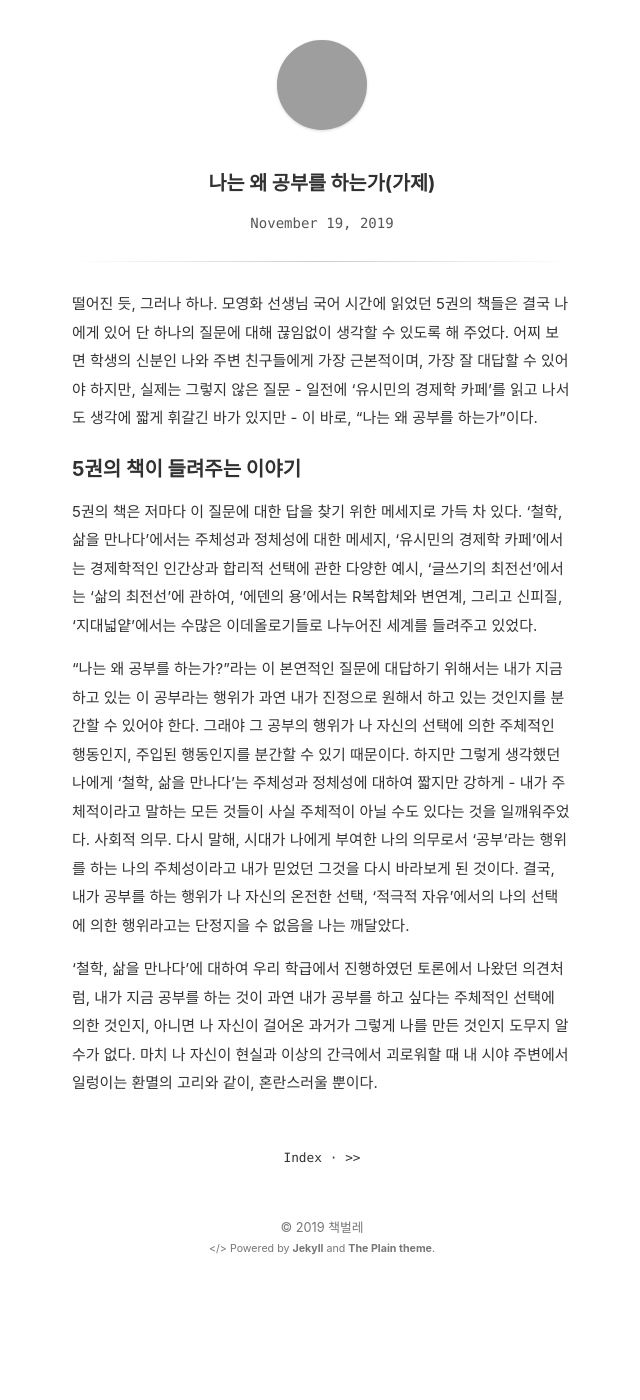
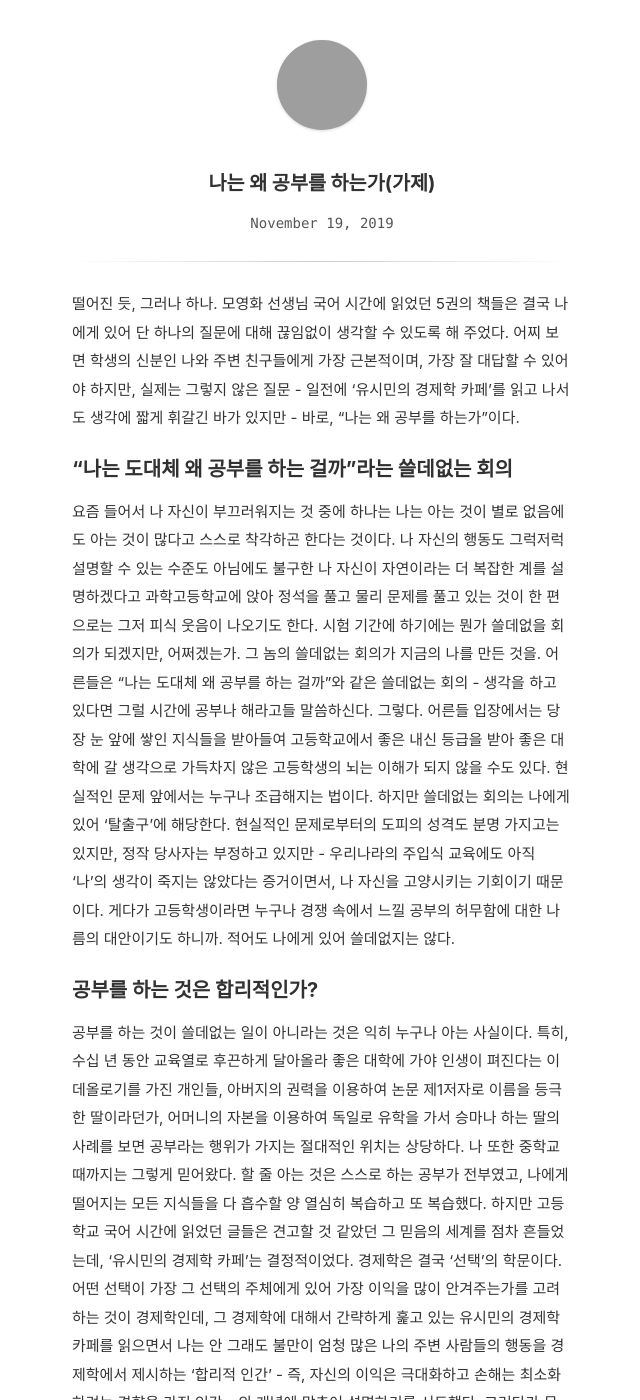
Before and after one commit to stevenoh0908/stevenoh0908.github.io, a Jekyll site: the page built from _posts/2019-11-19-나는 왜 공부를 하는가(가제).md, in a window 1280 px wide and 1400 px high, cut to the strip 0-1400 px from the top of the window. Shown: the whole strip, without its empty margins (318-958 px from the left). Built offline with Jekyll 4.4.1, drawn with Linux system fonts in a browser that asks for light colours; comment, search, counter and statistics services are not loaded; some of the changed text lies outside the part shown; grey boxes are pictures that could not be loaded.

Commit message:
Update 2019-11-19-나는 왜 공부를 하는가(가제).md

```diff
--- a/_posts/2019-11-19-나는 왜 공부를 하는가(가제).md
+++ b/_posts/2019-11-19-나는 왜 공부를 하는가(가제).md
@@ -5,12 +5,17 @@ status: private
 ---
 
   떨어진 듯, 그러나 하나. 모영화 선생님 국어 시간에 읽었던 5권의 책들은 결국 나에게 있어 단 하나의 질문에 대해 끊임없이 생각할 수 있도록 해 주었다.
- 어찌 보면 학생의 신분인 나와 주변 친구들에게 가장 근본적이며, 가장 잘 대답할 수 있어야 하지만, 실제는 그렇지 않은 질문 - 일전에 '유시민의 경제학 카페'를 읽고 나서도 생각에 짧게 휘갈긴 바가 있지만 - 이 바로, "나는 왜 공부를 하는가"이다.
+ 어찌 보면 학생의 신분인 나와 주변 친구들에게 가장 근본적이며, 가장 잘 대답할 수 있어야 하지만, 실제는 그렇지 않은 질문 - 일전에 '유시민의 경제학 카페'를 읽고 나서도 생각에 짧게 휘갈긴 바가 있지만 - 바로, "나는 왜 공부를 하는가"이다.
 
-### 5권의 책이 들려주는 이야기
+### "나는 도대체 왜 공부를 하는 걸까"라는 쓸데없는 회의
 
- 5권의 책은 저마다 이 질문에 대한 답을 찾기 위한 메세지로 가득 차 있다. '철학, 삶을 만나다'에서는 주체성과 정체성에 대한 메세지, '유시민의 경제학 카페'에서는 경제학적인 인간상과 합리적 선택에 관한 다양한 예시, '글쓰기의 최전선'에서는 '삶의 최전선'에 관하여, '에덴의 용'에서는 R복합체와 변연계, 그리고 신피질, '지대넓얕'에서는 수많은 이데올로기들로 나누어진 세계를 들려주고 있었다.
+ 요즘 들어서 나 자신이 부끄러워지는 것 중에 하나는 나는 아는 것이 별로 없음에도 아는 것이 많다고 스스로 착각하곤 한다는 것이다. 나 자신의 행동도 그럭저럭 설명할 수 있는 수준도 아님에도 불구한 나 자신이 자연이라는 더 복잡한 계를 설명하겠다고 과학고등학교에 앉아 정석을 풀고 물리 문제를 풀고 있는 것이 한 편으로는 그저 피식 웃음이 나오기도 한다. 시험 기간에 하기에는 뭔가 쓸데없을 회의가 되겠지만, 어쩌겠는가. 그 놈의 쓸데없는 회의가 지금의 나를 만든 것을.
+ 어른들은 "나는 도대체 왜 공부를 하는 걸까"와 같은 쓸데없는 회의 - 생각을 하고 있다면 그럴 시간에 공부나 해라고들 말씀하신다. 그렇다. 어른들 입장에서는 당장 눈 앞에 쌓인 지식들을 받아들여 고등학교에서 좋은 내신 등급을 받아 좋은 대학에 갈 생각으로 가득차지 않은 고등학생의 뇌는 이해가 되지 않을 수도 있다. 현실적인 문제 앞에서는 누구나 조급해지는 법이다. 하지만 쓸데없는 회의는 나에게 있어 '탈출구'에 해당한다. 현실적인 문제로부터의 도피의 성격도 분명 가지고는 있지만, 정작 당사자는 부정하고 있지만 - 우리나라의 주입식 교육에도 아직 '나'의 생각이 죽지는 않았다는 증거이면서, 나 자신을 고양시키는 기회이기 때문이다. 게다가 고등학생이라면 누구나 경쟁 속에서 느낄 공부의 허무함에 대한 나름의 대안이기도 하니까. 적어도 나에게 있어 쓸데없지는 않다.
 
- "나는 왜 공부를 하는가?"라는 이 본연적인 질문에 대답하기 위해서는 내가 지금 하고 있는 이 공부라는 행위가 과연 내가 진정으로 원해서 하고 있는 것인지를 분간할 수 있어야 한다. 그래야 그 공부의 행위가 나 자신의 선택에 의한 주체적인 행동인지, 주입된 행동인지를 분간할 수 있기 때문이다. 하지만 그렇게 생각했던 나에게 '철학, 삶을 만나다'는 주체성과 정체성에 대하여 짧지만 강하게 - 내가 주체적이라고 말하는 모든 것들이 사실 주체적이 아닐 수도 있다는 것을 일깨워주었다. 사회적 의무. 다시 말해, 시대가 나에게 부여한 나의 의무로서 '공부'라는 행위를 하는 나의 주체성이라고 내가 믿었던 그것을 다시 바라보게 된 것이다. 결국, 내가 공부를 하는 행위가 나 자신의 온전한 선택, '적극적 자유'에서의 나의 선택에 의한 행위라고는 단정지을 수 없음을 나는 깨달았다.
 
-  '철학, 삶을 만나다'에 대하여 우리 학급에서 진행하였던 토론에서 나왔던 의견처럼, 내가 지금 공부를 하는 것이 과연 내가 공부를 하고 싶다는 주체적인 선택에 의한 것인지, 아니면 나 자신이 걸어온 과거가 그렇게 나를 만든 것인지 도무지 알 수가 없다. 마치 나 자신이 현실과 이상의 간극에서 괴로워할 때 내 시야 주변에서 일렁이는 환멸의 고리와 같이, 혼란스러울 뿐이다.
+### 공부를 하는 것은 합리적인가?
+
+ 공부를 하는 것이 쓸데없는 일이 아니라는 것은 익히 누구나 아는 사실이다. 특히, 수십 년 동안 교육열로 후끈하게 달아올라 좋은 대학에 가야 인생이 펴진다는 이데올로기를 가진 개인들, 아버지의 권력을 이용하여 논문 제1저자로 이름을 등극한 딸이라던가, 어머니의 자본을 이용하여 독일로 유학을 가서 승마나 하는 딸의 사례를 보면 공부라는 행위가 가지는 절대적인 위치는 상당하다. 나 또한 중학교 때까지는 그렇게 믿어왔다. 할 줄 아는 것은 스스로 하는 공부가 전부였고, 나에게 떨어지는 모든 지식들을 다 흡수할 양 열심히 복습하고 또 복습했다. 하지만 고등학교 국어 시간에 읽었던 글들은 견고할 것 같았던 그 믿음의 세계를 점차 흔들었는데, '유시민의 경제학 카페'는 결정적이었다.
+ 경제학은 결국 '선택'의 학문이다. 어떤 선택이 가장 그 선택의 주체에게 있어 가장 이익을 많이 안겨주는가를 고려하는 것이 경제학인데, 그 경제학에 대해서 간략하게 훑고 있는 유시민의 경제학 카페를 읽으면서 나는 안 그래도 불만이 엄청 많은 나의 주변 사람들의 행동을 경제학에서 제시하는 '합리적 인간' - 즉, 자신의 이익은 극대화하고 손해는 최소화하려는 경향을 가진 인간 - 의 개념에 맞추어 설명하기를 시도했다. 그러다가 문득, 일명 나의 '우반구의 순간'이 찾아와 다음의 질문을 남기고 떠났다.
+> "합리적 인간은 공부를 할까?"
+ 모둠 토론에서 이 질문을 던졌다. 나도 혼란스러웠고, 모둠의 친구들도 혼란스러워했다. 공부를 하는 행동이 합리적인 행동인지, 즉 이 공부가 나에게 실질적인 이익을 가져다주는지는 당연한 명제로 받아들였지, 한번도 의심해보지는 않았던 것이었다. 그러게, 과연 공부가 '나'에게 이익이 되던가? 모둠에서 나온 여러 가지의 의견으로는 주변의 다른 친구들도 '공부'라는 행위를 하고 있으니 나 또한 함으로서 얻는 심리적 동질감으로서의 이익이라던가, 좋은 대학에 가서 더 많은 기회를 보장받는다는 믿음에 부합함으로서의 심리적 안정감의 이익 등이 나왔다. 하지만 이런 이익은 '진짜' 이익은 아니다. 결과적으로, '경제적 성공'은 이처럼 불공평한 세상에서 공부를 많이 한다고 반드시 성취되지 않음은 매스 미디어에서 줄곧 떠들어대는 주요한 주제 중 하나이지 않은가. 가만히 생각해보면, 지금 나 자신이 하고 있는 공부는 내가 '원하지도 않는데 강제로' 당하고 있는 것이기도 하며, '쓸모'를 강조하는 자본주의 이데올로기로 가득 찬 현대 사회의 암울한 현실을 생각해볼 때, 나 자신은 '공부'라는 행위가 나 자신에게 실질적 이익을 가져다 줄 수 있을지는 의문이다.
```
